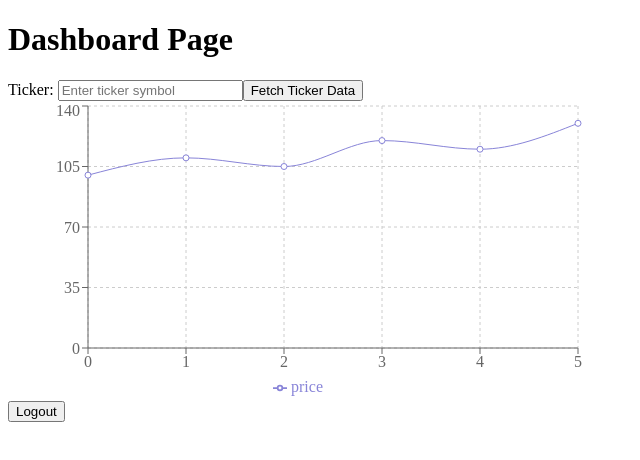
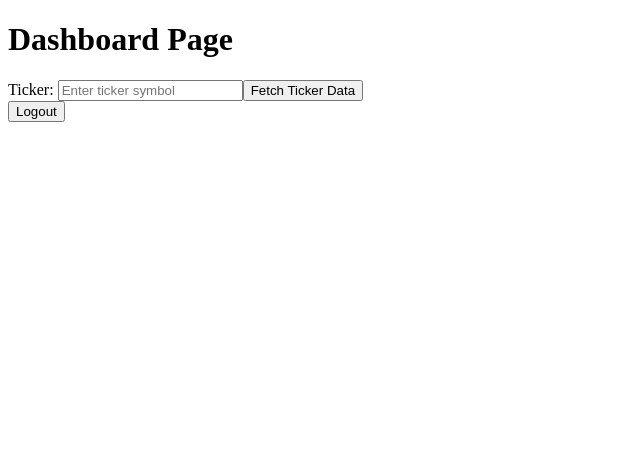
Before and after one commit to vinaygahlawat/investment-portfolio-helper-app, a React (Vite) app in the folder client/: page /dashboard in a window 1280 px wide. Both pictures are taken after a click on the button "Log In". Shown: the top 460 px of the page, without its empty margins (0-640 px from the left). Built offline with nearby package versions, Linux system fonts and the light colour scheme.

Commit message:
Added an initial attempt at rendering logic based on the ticker selected. Updated hardcoded data to test this.

```diff
--- a/client/src/pages/DashboardPage.tsx
+++ b/client/src/pages/DashboardPage.tsx
@@ -5,19 +5,41 @@ import TickerSelector from "../components/TickerSelector";
 import StockChart from "../components/StockChart";
 
 // TODO remove hardcoded data in favor of requested data
-const hardcodedChartData = [
-  { name: "Jan", price: 100 },
-  { name: "Feb", price: 110 },
-  { name: "Mar", price: 105 },
-  { name: "Apr", price: 120 },
-  { name: "May", price: 115 },
-  { name: "Jun", price: 130 },
-];
+const hardcodedChartData = {
+  AAPL: [
+    { name: "Jan", price: 150 },
+    { name: "Feb", price: 160 },
+    { name: "Mar", price: 155 },
+    { name: "Apr", price: 170 },
+    { name: "May", price: 165 },
+    { name: "Jun", price: 180 },
+  ],
+  GOOG: [
+    { name: "Jan", price: 2500 },
+    { name: "Feb", price: 2600 },
+    { name: "Mar", price: 2550 },
+    { name: "Apr", price: 2700 },
+    { name: "May", price: 2650 },
+    { name: "Jun", price: 2800 },
+  ],
+  NVDA: [
+    { name: "Jan", price: 300 },
+    { name: "Feb", price: 300 },
+    { name: "Mar", price: 450 },
+    { name: "Apr", price: 400 },
+    { name: "May", price: 450 },
+    { name: "Jun", price: 500 },
+  ],
+  // You can add more hardcoded data for other tickers here
+};
 
 const DashboardPage: React.FC = () => {
   const { logout } = useAuth();
   const navigate = useNavigate();
   const [selectedTicker, setSelectedTicker] = useState<string | null>(null);
+  const [chartData, setChartData] = useState<
+    { name: string; price: number }[] | null
+  >(null);
 
   const handleLogout = () => {
     console.log("Dashboard Page: handleLogout called.");
@@ -28,6 +50,11 @@ const DashboardPage: React.FC = () => {
   const handleTickerSelected = (ticker: string) => {
     console.log("Ticker selected in Dashboard page: ", ticker);
     setSelectedTicker(ticker);
+    let dataForTicker = null;
+    if (ticker in hardcodedChartData) {
+      dataForTicker = (hardcodedChartData as any)[ticker];
+    }
+    setChartData(dataForTicker);
     // TODO render chart based off of selected ticker
   };
 
@@ -36,7 +63,10 @@ const DashboardPage: React.FC = () => {
       <h1>Dashboard Page</h1>
       {selectedTicker && <p>Selected Ticker: {selectedTicker}</p>}
       <TickerSelector onTickerSelect={handleTickerSelected} />
-      <StockChart data={hardcodedChartData} />
+      {chartData && <StockChart data={chartData} />}
+      {!chartData && selectedTicker && (
+        <p>No Hardcoded Data Available For: {selectedTicker}</p>
+      )}
       <button onClick={handleLogout}>Logout</button>
     </div>
   );
```
